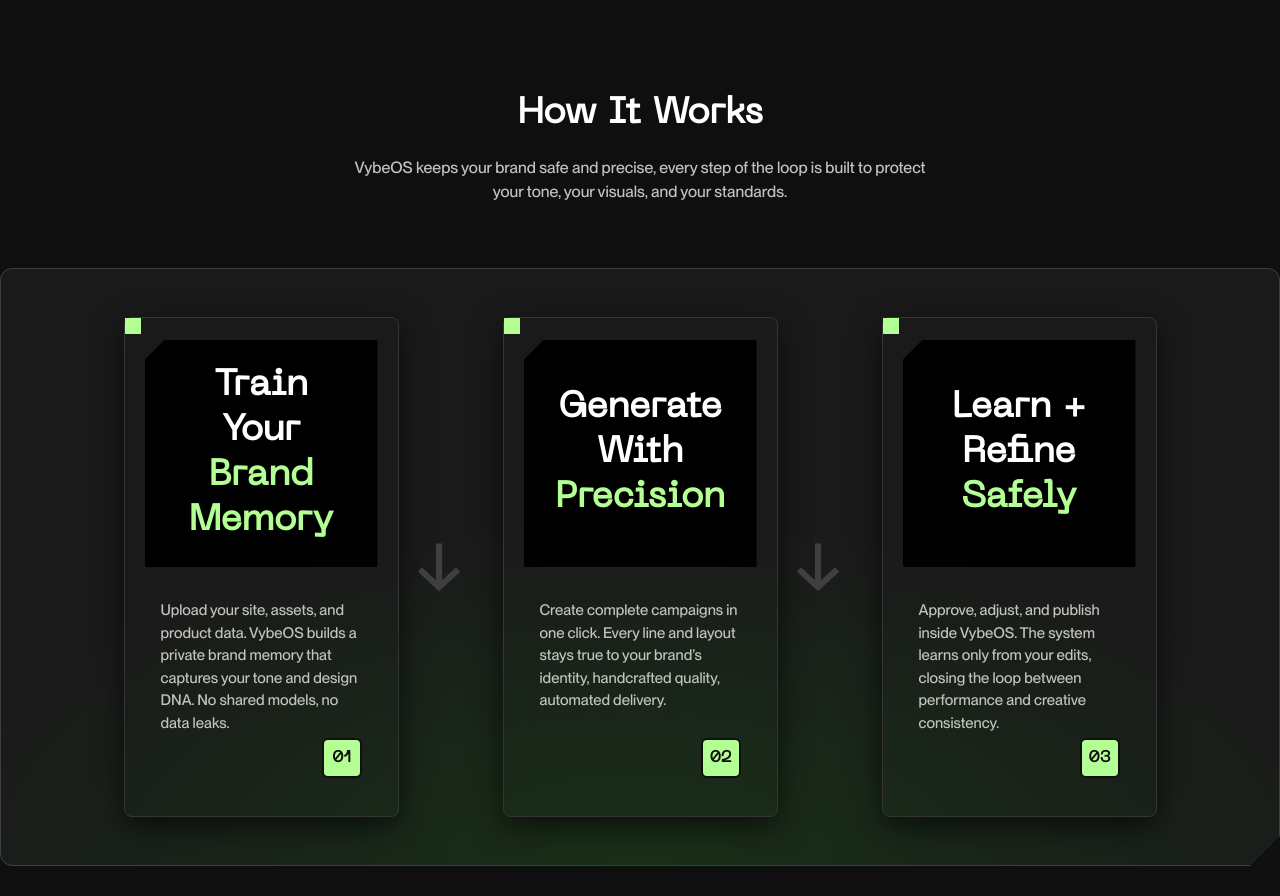
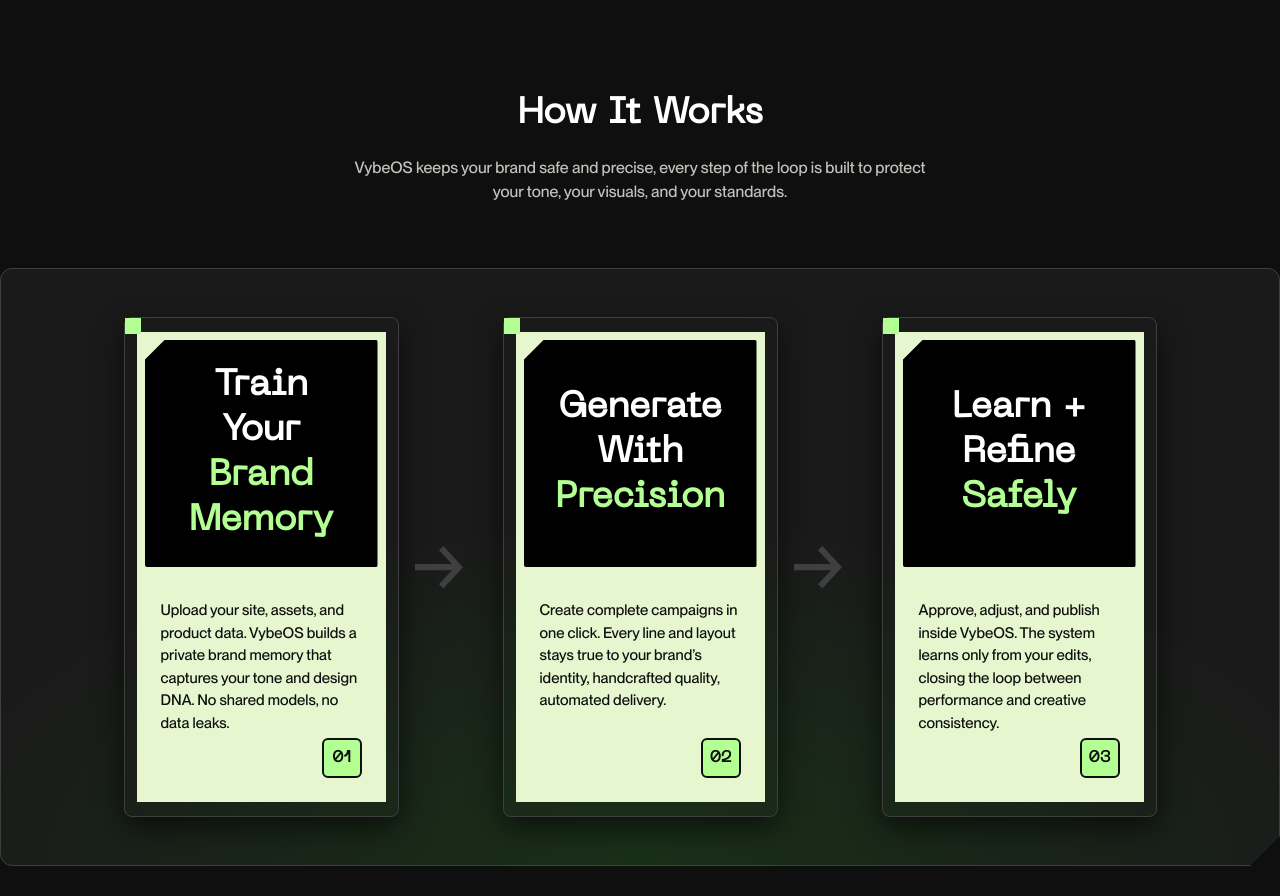
Before and after one commit to montesr73/vybeos-dev-build-test, a Next.js app: page / in a window 1280 px wide. Built offline with nearby package versions, Linux system fonts and the light colour scheme.

Commit message:
task: use color tokens instead of hex.

```diff
--- a/components/CardItem.tsx
+++ b/components/CardItem.tsx
@@ -18,16 +18,16 @@
   };
   return (
     <article
-      className="relative rounded-card shadow-card-lg px-3 py-3.5 border border-[#353535]  h-[500px]"
+      className="relative rounded-card shadow-card-lg px-3 py-3.5 border border-neutral-border  h-[500px]"
       style={cardItemContainerStyles}
     >
       {/* corner triangle */}
       <div
-        className="absolute top-0 left-0 z-10 w-4 h-4 bg-[#b3ff94]"
+        className="absolute top-0 left-0 z-10 w-4 h-4 bg-brand-primary"
         style={cardCornerStyles}
       />
 
-      <div className="flex flex-col p-2 bg-(--card-surface) h-full">
+      <div className="flex flex-col p-2 bg-brand-surface h-full">
         {/* black title block */}
         <div
           className="flex items-center justify-center h-1/2 bg-black rounded-sm p-6 text-center text-white"
@@ -39,7 +39,7 @@
                 key={i}
                 className={`block ${
                   card.highlight && card.highlight.includes(line)
-                    ? "text-[#b3ff94]"
+                    ? "text-brand-primary"
                     : ""
                 }`}
               >
@@ -51,13 +51,13 @@
 
         <div className="relative flex flex-col flex-1 p-4">
           {/* description */}
-          <p className="mt-4 font-pp-montreal text-[15px] text-neutral-muted text-black">
+          <p className="mt-4 font-pp-montreal text-[15px] text-neutral-text">
             {card.description}
           </p>
 
           {/* index badge */}
-          <div className="absolute bottom-4 right-4 bg-[#b3ff94] border-2 border-[#0e0f0e] rounded-md w-10 h-10 flex items-center justify-center text-black">
-            <span className="text-[16px] text-[#0e0f0e] font-semibold">
+          <div className="absolute bottom-4 right-4 bg-brand-primary border-2 border-badge-border rounded-md w-10 h-10 flex items-center justify-center text-black">
+            <span className="text-[16px] text-neutral-text font-semibold">
               {String(index + 1).padStart(2, "0")}
             </span>
           </div>
--- a/components/CardsContainer.tsx
+++ b/components/CardsContainer.tsx
@@ -34,7 +34,7 @@
               <CardItem card={card} index={idx} />
               {/* add arrow in horizontal layout except last */}
               {idx < cards.length - 1 && (
-                <div className="flex items-center justify-center mx-4 min-w-6 max-w-12 min-h-6 max-h-12 rotate-90 md:rotate-none">
+                <div className="flex items-center justify-center mx-4 min-w-6 max-w-12 min-h-6 max-h-12 sm:rotate-90 md:rotate-0">
                   <ArrowSVG />
                 </div>
               )}
--- a/tailwind.config.ts
+++ b/tailwind.config.ts
@@ -7,7 +7,7 @@
     extend: {
       colors: {
         brand: {
-          primary: "#A7FF6A", // accent green (callouts, highlighted words)
+          primary: "#B3FF94", // accent green (callouts, highlighted words)
           surface: "#E6F7D0", // light card background (pale green)
           containerStart: "#193018", // gradient start
           containerEnd: "#1A1A1A", // gradient end
@@ -15,8 +15,11 @@
         neutral: {
           bg: "#0E0F0E", // page background
           border: "#3E3F3E", // container border
-          text: "#EDEDED", // light text
+          text: "#0E0F0E", // light text
           muted: "#BFC3BC", // muted description text
+        },
+        badge: {
+          border: "#0E0F0E", // badge border
         },
       },
       fontFamily: {
```
